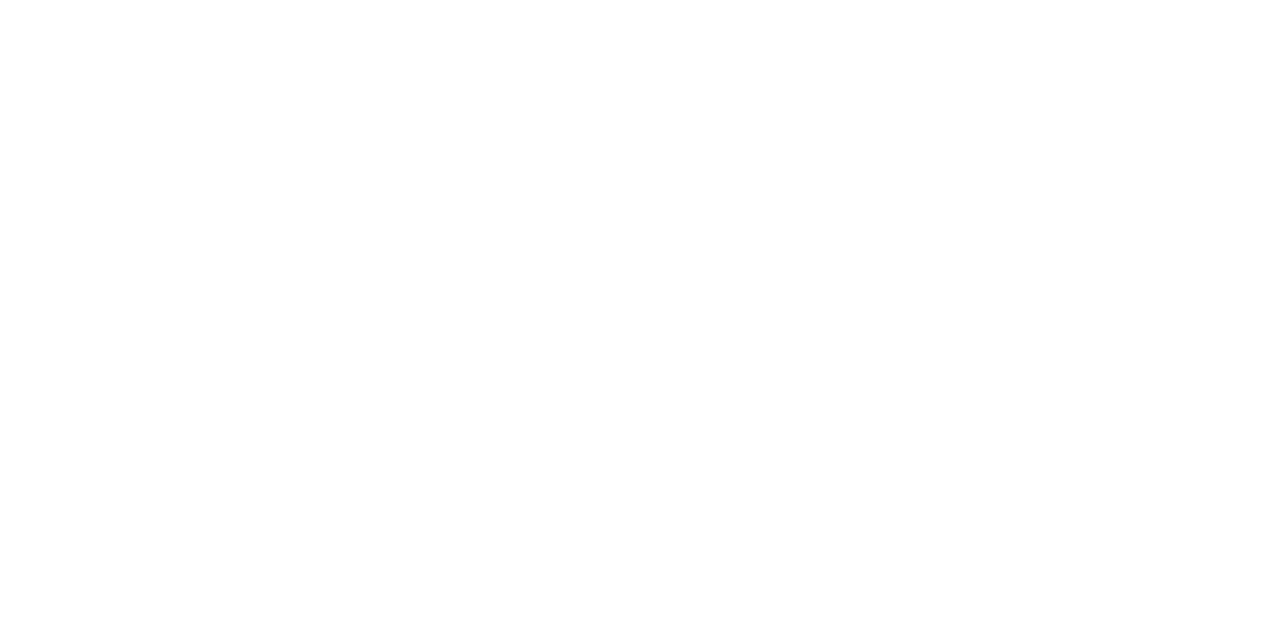
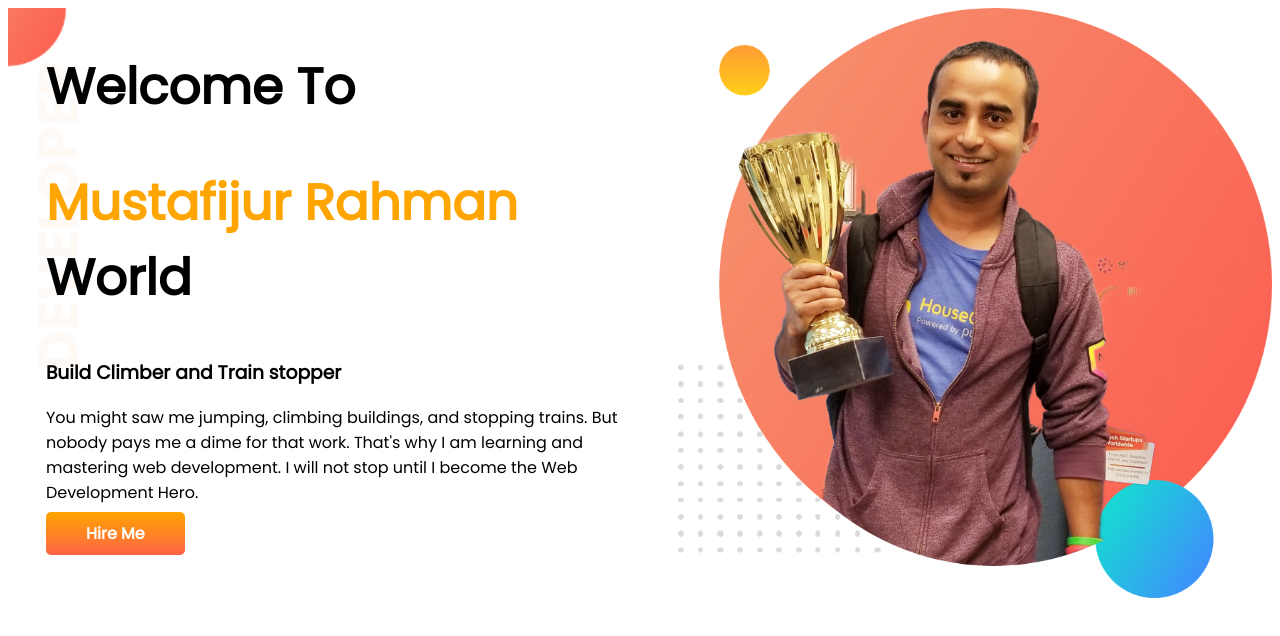
Before and after one commit to Mustafijur10/developer-bureau, a plain HTML site: page index.html in a window 1280 px wide. Drawn offline with Linux system fonts and the light colour scheme.

Commit message:
top banner added

```diff
--- a/index.html
+++ b/index.html
@@ -6,10 +6,30 @@
     <meta http-equiv="X-UA-Compatible" content="IE=edge">
     <meta name="viewport" content="width=device-width, initial-scale=1.0">
     <title>Mustafijur Portfolio</title>
+    <link rel="preconnect" href="https://fonts.googleapis.com">
+    <link rel="preconnect" href="https://fonts.gstatic.com" crossorigin>
+    <link href="https://fonts.googleapis.com/css2?family=Poppins&display=swap" rel="stylesheet">
     <link rel="stylesheet" href="style.css">
 </head>
 
 <body>
+    <section class="top-banner">
+        <div class="half-width">
+            <h1>Welcome To</h1>
+            <h1><span class="orange-color">Mustafijur Rahman</span> World</h1>
+            <h3>Build Climber and Train stopper</h3>
+            <p>You might saw me jumping, climbing buildings, and stopping trains. But nobody pays me a dime for that
+                work.
+                That's why I am learning and mastering web development. I will not stop until I become the Web
+                Development
+                Hero.
+            </p>
+            <a class="link-button" target="_blank" href="https://www.linkedin.com/in/mdmustafijur-rahman/">Hire Me</a>
+        </div>
+        <div class="half-width">
+            <img src="images/jhankar.png" alt="">
+        </div>
+    </section>
 
 </body>
 
--- a/style.css
+++ b/style.css
@@ -0,0 +1,31 @@
+body{
+    font-family: 'Poppins', sans-serif;
+}
+h1{
+    font-size: 50px;
+}
+.orange-color{
+    color: orange;
+}
+section{
+    display: flex;
+}
+.half-width{
+    width: 50%;
+    padding-left: 3%;
+}
+.half-width img{
+    width: 100%;
+}
+.link-button{
+    text-decoration: none;
+    background-image: linear-gradient(orange , tomato);
+    padding: 10px 40px;
+    border-radius: 5px;
+    color: white;
+    font-weight: 700;
+}
+.top-banner{
+    background-image: url(images/top-banner.png);
+    background-repeat: no-repeat;
+}
```
Also changed, not shown: images/dream-bg.png (added), images/exp-bg.png (added), images/jhankar.png (added), images/jhankar2.png (added), images/my-bg.png (added), images/my-bg2.png (added), images/top-banner.png (added).
